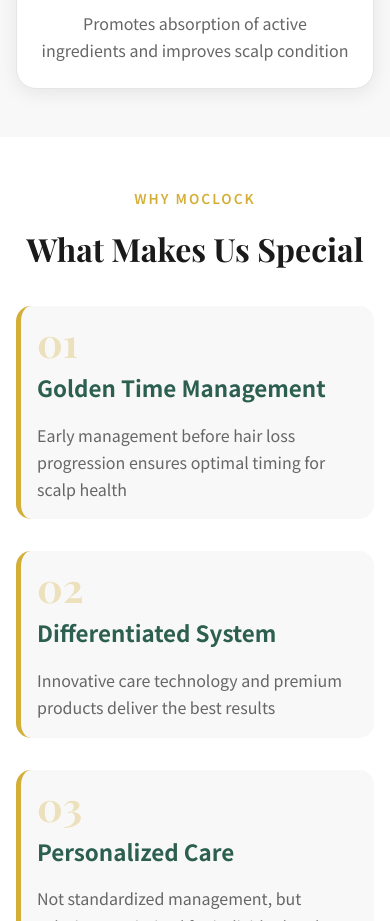
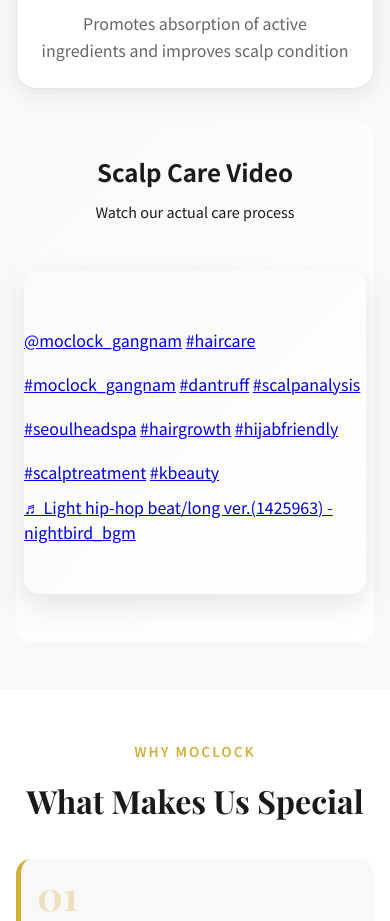
Before and after one commit to paulslife2017-hue/moclock, a plain HTML site: page index.html in a window 390 px wide. Shown: the part 4764-5685 px from the top of the page. Drawn offline with nearby package versions, Linux system fonts and the light colour scheme; a script that the page names is missing.

Commit message:
Add TikTok video section to services
- Add TikTok video embed in services section
- Include official @moclock_gangnam TikTok content
- Add multilingual support (KR/EN/JP) for video section
  * Korean: 두피 케어 영상
  * English: Scalp Care Video
  * Japanese: 頭皮ケア映像
- Add TikTok embed script and responsive styling
- Video showcases actual scalp care process
- Includes hashtags: #haircare #scalpanalysis #seoulheadspa #kbeauty

Files modified:
- index.html: Add TikTok embed section and script
- css/style.css: Add responsive TikTok video styling
- js/translations.js: Add tiktok_title and tiktok_subtitle translations

```diff
--- a/css/style.css
+++ b/css/style.css
@@ -1907,3 +1907,63 @@
         padding-bottom: 70px;
     }
 }
+
+/* ================================
+   TikTok Video Section
+   ================================ */
+.tiktok-video-section {
+    margin-top: 4rem;
+    padding: 3rem 0;
+    background: linear-gradient(135deg, #f8f9fa 0%, #fff 100%);
+    border-radius: 20px;
+}
+
+.tiktok-video-section .section-header {
+    text-align: center;
+    margin-bottom: 2rem;
+}
+
+.tiktok-title {
+    font-size: 1.8rem;
+    font-weight: 700;
+    color: var(--text-primary);
+    margin-bottom: 0.5rem;
+}
+
+.tiktok-subtitle {
+    font-size: 1rem;
+    color: var(--text-secondary);
+}
+
+.tiktok-container {
+    display: flex;
+    justify-content: center;
+    align-items: center;
+    padding: 2rem 1rem;
+}
+
+.tiktok-embed {
+    box-shadow: 0 10px 30px rgba(0, 0, 0, 0.1);
+    border-radius: 15px;
+    overflow: hidden;
+}
+
+@media (max-width: 768px) {
+    .tiktok-video-section {
+        margin-top: 2rem;
+        padding: 2rem 0;
+        border-radius: 15px;
+    }
+
+    .tiktok-title {
+        font-size: 1.5rem;
+    }
+
+    .tiktok-subtitle {
+        font-size: 0.9rem;
+    }
+
+    .tiktok-container {
+        padding: 1rem 0.5rem;
+    }
+}
--- a/index.html
+++ b/index.html
@@ -328,6 +328,31 @@
                     </div>
                     <h3 data-translate="service5_title">갈바닉 케어 (미세전류 관리)</h3>
                     <p data-translate="service5_desc">유효 성분 흡수 촉진 및 두피 컨디션 개선</p>
+                </div>
+            </div>
+
+            <!-- TikTok Video Section -->
+            <div class="tiktok-video-section">
+                <div class="section-header">
+                    <h3 class="tiktok-title" data-translate="tiktok_title">두피 케어 영상</h3>
+                    <p class="tiktok-subtitle" data-translate="tiktok_subtitle">모클락의 실제 케어 과정을 확인해보세요</p>
+                </div>
+                <div class="tiktok-container">
+                    <blockquote class="tiktok-embed" cite="https://www.tiktok.com/@moclock_gangnam/video/7467361181716565266" data-video-id="7467361181716565266" style="max-width: 605px; min-width: 325px; margin: 0 auto;">
+                        <section>
+                            <a target="_blank" title="@moclock_gangnam" href="https://www.tiktok.com/@moclock_gangnam?refer=embed">@moclock_gangnam</a>
+                            <a title="haircare" target="_blank" href="https://www.tiktok.com/tag/haircare?refer=embed">#haircare</a>
+                            <a title="moclock_gangnam" target="_blank" href="https://www.tiktok.com/tag/moclock_gangnam?refer=embed">#moclock_gangnam</a>
+                            <a title="dantruff" target="_blank" href="https://www.tiktok.com/tag/dantruff?refer=embed">#dantruff</a>
+                            <a title="scalpanalysis" target="_blank" href="https://www.tiktok.com/tag/scalpanalysis?refer=embed">#scalpanalysis</a>
+                            <a title="seoulheadspa" target="_blank" href="https://www.tiktok.com/tag/seoulheadspa?refer=embed">#seoulheadspa</a>
+                            <a title="hairgrowth" target="_blank" href="https://www.tiktok.com/tag/hairgrowth?refer=embed">#hairgrowth</a>
+                            <a title="hijabfriendly" target="_blank" href="https://www.tiktok.com/tag/hijabfriendly?refer=embed">#hijabfriendly</a>
+                            <a title="scalptreatment" target="_blank" href="https://www.tiktok.com/tag/scalptreatment?refer=embed">#scalptreatment</a>
+                            <a title="kbeauty" target="_blank" href="https://www.tiktok.com/tag/kbeauty?refer=embed">#kbeauty</a>
+                            <a target="_blank" title="♬ Light hip-hop beat/long ver.(1425963) - nightbird_bgm" href="https://www.tiktok.com/music/Light-hip-hop-beatlong-ver-1425963-7223827614967187457?refer=embed">♬ Light hip-hop beat/long ver.(1425963) - nightbird_bgm</a>
+                        </section>
+                    </blockquote>
                 </div>
             </div>
         </div>
@@ -750,5 +775,6 @@
 
     <script src="js/translations.js"></script>
     <script src="js/main.js"></script>
+    <script async src="https://www.tiktok.com/embed.js"></script>
 </body>
 </html>
--- a/js/translations.js
+++ b/js/translations.js
@@ -45,6 +45,10 @@
         service5_desc: '유효 성분 흡수 촉진 및 두피 컨디션 개선',
         service6_title: '1:1 맞춤 상담',
         service6_desc: '전문 컨설턴트와 함께하는 개인별 두피 관리 계획 수립',
+
+        // TikTok Video Section
+        tiktok_title: '두피 케어 영상',
+        tiktok_subtitle: '모클락의 실제 케어 과정을 확인해보세요',
 
         // Benefits Section
         benefits_tag: 'WHY MOCLOCK',
@@ -192,6 +196,10 @@
         service6_title: '1:1 Consultation',
         service6_desc: 'Individual scalp management plan with professional consultants',
 
+        // TikTok Video Section
+        tiktok_title: 'Scalp Care Video',
+        tiktok_subtitle: 'Watch our actual care process',
+
         // Benefits Section
         benefits_tag: 'WHY MOCLOCK',
         benefits_title: 'What Makes Us Special',
@@ -335,6 +343,10 @@
         service6_title: '1:1オーダーメイド相談',
         service6_desc: '専門コンサルタントと一緒に個人別頭皮管理計画樹立',
 
+        // TikTok Video Section
+        tiktok_title: '頭皮ケア映像',
+        tiktok_subtitle: '実際のケアプロセスをご覧ください',
+
         // Benefits Section
         benefits_tag: 'WHY MOCLOCK',
         benefits_title: 'Moclockだけの特別さ',
```
